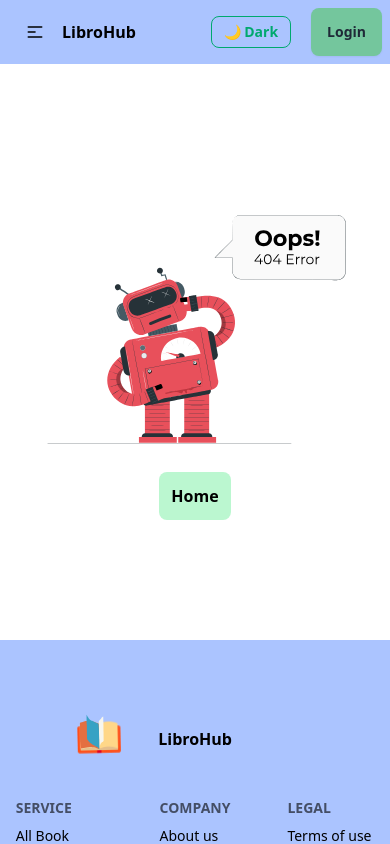
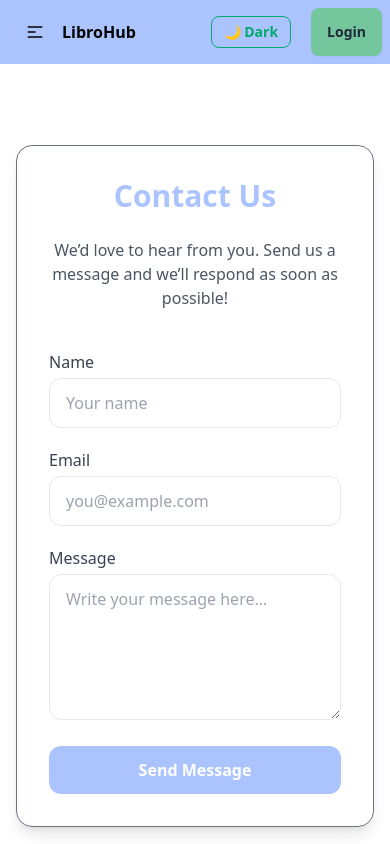
Before and after one commit to ASHIK-KHAN-ATUL/11th-assignment-client-main, a React (Vite) app: page /contact in a window 390 px wide. Shown: the top 844 px of the page. Built offline with nearby package versions, Linux system fonts and the light colour scheme; no server answers.

Commit message:
Last commit

```diff
--- a/src/Components/AvialableHotBooks.jsx
+++ b/src/Components/AvialableHotBooks.jsx
@@ -8,7 +8,7 @@ import { Swiper, SwiperSlide } from 'swiper/react';
 import 'swiper/css';
 import 'swiper/css/free-mode';
 import 'swiper/css/pagination';
-import { FreeMode, Pagination } from 'swiper/modules';
+import { FreeMode, Pagination, Autoplay  } from 'swiper/modules';
 
 
 const AvialableHotBooks = () => {
@@ -24,32 +24,33 @@ const AvialableHotBooks = () => {
         })
     } , [])
 
-    const settings = {
-        dots: true,
-        infinite: true,
-        speed: 500,
-        slidesToShow: 1,
-        slidesToScroll: 1,
-        autoplay: true,
-        autoplaySpeed: 3000,
-        pauseOnHover: true,
-      };
-
 
     return (
         <div className=" pt-20  ">
             <h2 className='font-semibold  md:font-bold text-xl md:text-3xl py-10 text-center'>Hot Books</h2>
 
              <Swiper
-                    slidesPerView={3}
-                    spaceBetween={30}
-                    freeMode={true}
-                    pagination={{
-                    clickable: true,
-                    }}
-                    modules={[FreeMode, Pagination]}
-                    className="mySwiper"
-                >
+                spaceBetween={20}
+                freeMode={true}
+                pagination={{ clickable: true }}
+                autoplay={{
+                delay: 2500,
+
+                }}
+                breakpoints={{
+                320: {
+                    slidesPerView: 1,
+                },
+                640: {
+                    slidesPerView: 2,
+                },
+                1024: {
+                    slidesPerView: 3,
+                },
+                }}
+                modules={[FreeMode, Pagination, Autoplay]}
+                className="mySwiper"
+                        >
                     {
                         hotBooks.map((book, index) =>
                         <SwiperSlide key={index}>
--- a/src/Components/BorrowingTipsFAQ .jsx
+++ b/src/Components/BorrowingTipsFAQ .jsx
@@ -34,7 +34,7 @@ const BorrowingTipsFAQ = () => {
   ];
 
   return (
-    <div className="pt-20  rounded-lg md:max-w-3xl mx-auto ">
+    <div className="pt-20 w-[90%] rounded-lg md:max-w-3xl mx-auto ">
       <h2 className="text-2xl font-semibold text-center mb-6">Borrowing Tips & FAQ</h2>
 
 
--- /dev/null
+++ b/src/Components/Contact.jsx
@@ -0,0 +1,58 @@
+
+
+const Contact = () => {
+
+    return (
+        <div className="min-h-screen flex items-center justify-center py-10 px-4">
+            <div className="w-full max-w-3xl bg-white/50 border border-gray-500 p-8 rounded-2xl shadow-lg">
+                <h2 className="text-3xl font-bold text-center text-[#abc4ff] mb-6">Contact Us</h2>
+                <p className="text-center mb-10 text-gray-600">We’d love to hear from you. Send us a message and we’ll respond as soon as possible!</p>
+
+                <form className="space-y-5">
+
+                    <div>
+                        <label className="block mb-1 text-gray-700 font-medium">Name</label>
+                        <input
+                            type="text"
+                            name='name'
+                            placeholder="Your name"
+                            className="w-full px-4 py-3 border rounded-xl outline-none focus:ring-2 focus:ring-[#abc4ff]"
+                            required
+                        />
+                    </div>
+
+                    <div>
+                        <label className="block mb-1 text-gray-700 font-medium">Email</label>
+                        <input
+                            type="email"
+                            name='email'
+                            placeholder="you@example.com"
+                            className="w-full px-4 py-3 border rounded-xl outline-none focus:ring-2 focus:ring-[#abc4ff]"
+                            required
+                        />
+                    </div>
+
+                    <div>
+                        <label className="block mb-1 text-gray-700 font-medium">Message</label>
+                        <textarea
+                            rows="5"
+                            name='message'
+                            placeholder="Write your message here..."
+                            className="w-full px-4 py-3 border rounded-xl outline-none focus:ring-2 focus:ring-[#abc4ff]"
+                            required
+                        />
+                    </div>
+
+                    <button
+                        type="submit"
+                        className="w-full bg-[#abc4ff] text-white py-3 rounded-xl hover:bg-[#303f9f] transition font-semibold"
+                    >
+                        Send Message
+                    </button>
+                </form>
+            </div>
+        </div>
+    );
+};
+
+export default Contact;
--- a/src/Components/Footer.jsx
+++ b/src/Components/Footer.jsx
@@ -1,29 +1,29 @@
 import React from 'react';
 import footerIcon from '../assets/lottie/FooterIcon.json'
 import Lottie from 'lottie-react';
+import { Link } from 'react-router-dom';
 
 const Footer = () => {
     return (
-        <div className='bg-[#abc4ff] mt-20'>
-
+               <div className='bg-[#abc4ff] mt-20'>
             <footer className="py-10">
                 <div className='w-48 flex items-center ml-10 justify-between'>
-                    <Lottie animationData={footerIcon} ></Lottie>
+                    <Lottie animationData={footerIcon} />
                     <h2 className='font-bold'>LibroHub</h2>
                 </div>
-                <div className=' grid
-             grid-cols-3 lg:grid-cols-4 xl:grid-cols-6 gap-5 justify-items-center text-sm md:text-base'>
-                    <nav className='flex flex-col '>
+
+                <div className='grid grid-cols-2 sm:grid-cols-3 lg:grid-cols-4 xl:grid-cols-6 gap-5 justify-items-center text-sm md:text-base px-5'>
+                    <nav className='flex flex-col'>
                         <h6 className="footer-title">Service</h6>
-                        <a className="link link-hover">All Book</a>
-                        <a className="link link-hover">Add Book</a>
-                        <a className="link link-hover">Borrow Book</a>
-                        <a className="link link-hover">Book Details</a>
+                        <Link to="/all-book" className="link link-hover">All Book</Link>
+                        <Link to="/add-book" className="link link-hover">Add Book</Link>
+                        <Link to="/borrowed-book" className="link link-hover">Borrow Book</Link>
+                        <Link to="/" className="link link-hover">Book Details</Link> {/* You may want to remove or adjust this if dynamic */}
                     </nav>
                     <nav className='flex flex-col'>
                         <h6 className="footer-title">Company</h6>
-                        <a className="link link-hover">About us</a>
-                        <a className="link link-hover">Contact</a>
+                        <Link to="/about" className="link link-hover">About us</Link>
+                        <Link to="/contact" className="link link-hover">Contact</Link>
                         <a className="link link-hover">Jobs</a>
                         <a className="link link-hover">Press kit</a>
                     </nav>
@@ -35,10 +35,10 @@ const Footer = () => {
                     </nav>
                     <nav className='flex flex-col'>
                         <h6 className="footer-title">Social</h6>
-                        <a className="link link-hover">Twitter</a>
-                        <a className="link link-hover">Instagram</a>
-                        <a className="link link-hover">Facebook</a>
-                        <a className="link link-hover">GitHub</a>
+                        <a className="link link-hover" href="https://x.com/ASHIKkhan693?t=nyaNtd1JYLto5DCDxLnz2g&s=09" target="_blank">Twitter</a>
+                        <a className="link link-hover" href="https://www.instagram.com/ash_ik__khan/?igsh=MXVma25jaTV3b3JxMw%3D%3D#" target="_blank">Instagram</a>
+                        <a className="link link-hover" href="https://www.facebook.com/atul.khan.7568596/" target="_blank">Facebook</a>
+                        <a className="link link-hover" href="https://github.com/ASHIK-KHAN-ATUL/11th-assignment-client-main" target="_blank">GitHub</a>
                     </nav>
                     <nav className='flex flex-col'>
                         <h6 className="footer-title">Explore</h6>
@@ -56,7 +56,7 @@ const Footer = () => {
                     </nav>
                 </div>
             </footer>
-            <p className='text-center pb-7 mx-5'>Copyright © {new Date().getFullYear()} - All right reserved by LibroHub</p>
+            <p className='text-center pb-7 mx-5'>Copyright © {new Date().getFullYear()} - All rights reserved by LibroHub</p>
         </div>
     );
 };
--- a/src/Pages/Home.jsx
+++ b/src/Pages/Home.jsx
@@ -4,6 +4,7 @@ import BorrowingTipsFAQ from '../Components/BorrowingTipsFAQ ';
 import AvialableHotBooks from '../Components/AvialableHotBooks';
 import Banners from '../Components/Banners';
 import WhyChoseUs from '../Components/WhyChoseUs';
+import Contact from '../Components/Contact';
 
 
 const Home = () => {
@@ -18,6 +19,7 @@ const Home = () => {
                 <AvialableHotBooks></AvialableHotBooks>
             </div>
             <WhyChoseUs></WhyChoseUs>
+            <Contact></Contact>
         </div>
     );
 };
--- a/src/router/router.jsx
+++ b/src/router/router.jsx
@@ -12,6 +12,7 @@ import DetailsBook from "../Components/DetailsBook";
 import BorrowedBooks from "../Pages/BorrowedBooks";
 import ErrorPage from "../Pages/ErrorPage";
 import ToggleForAllBooks from "../Components/ToggleForAllBooks";
+import Contact from "../Components/Contact";
 
 
 const Router = createBrowserRouter([
@@ -60,9 +61,14 @@ const Router = createBrowserRouter([
           element:<Login></Login>
         },
         {
+          path: '/contact',
+          element: <Contact></Contact>
+        },
+        {
           path:'*',
           element:<ErrorPage></ErrorPage>
         }
+
       ]
     },
   ]);
```
